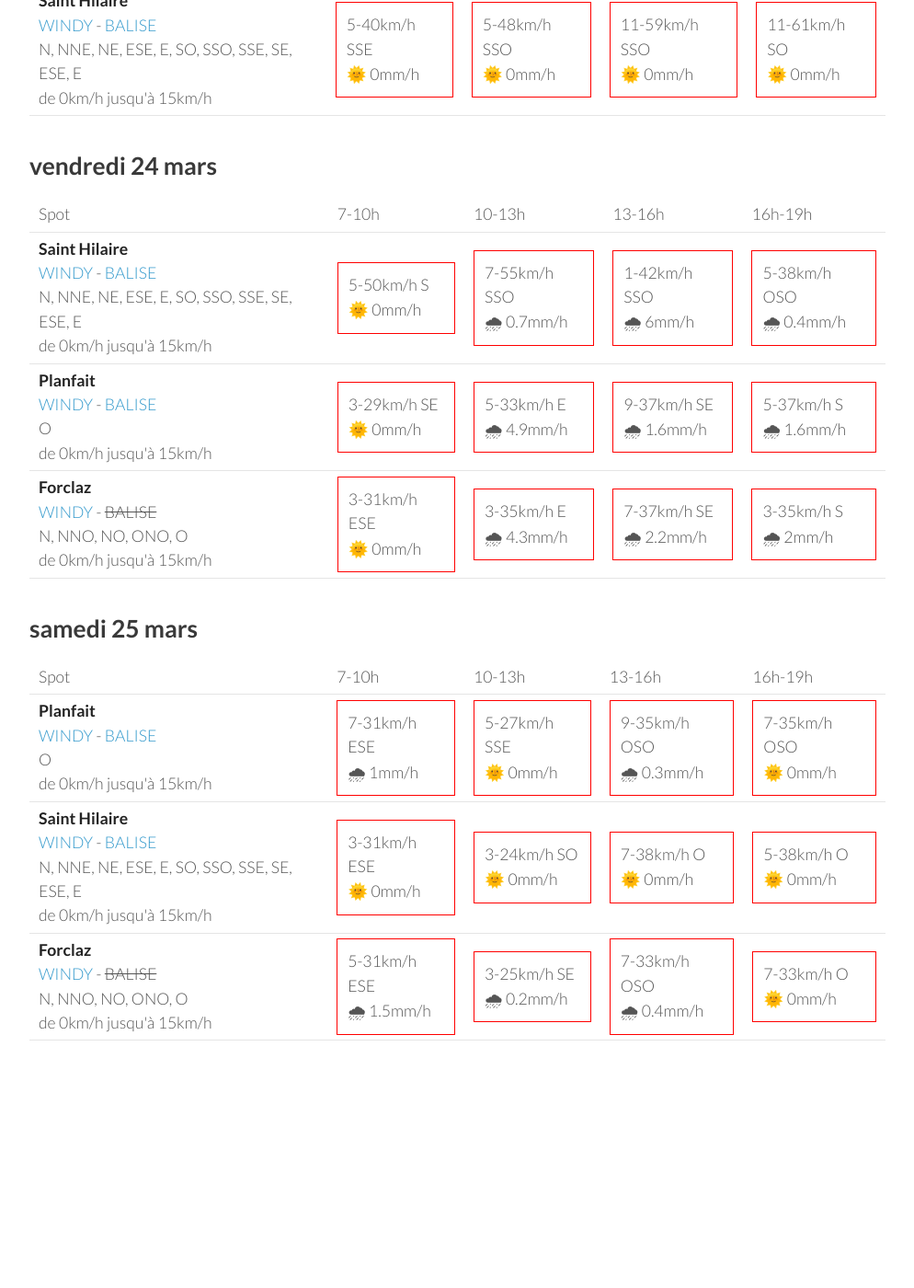
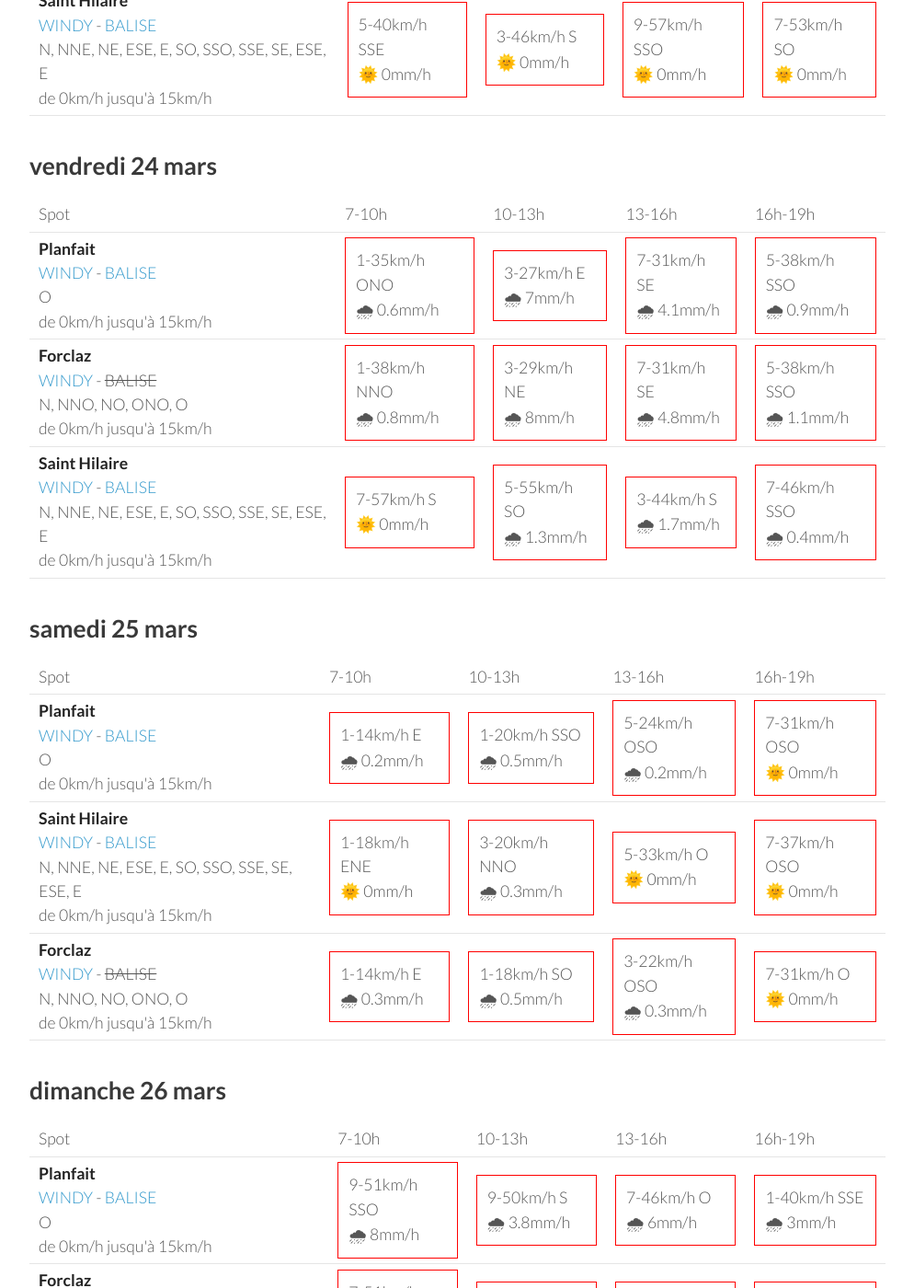
Before and after one commit to parapente-dans-le-nord/parapente-dans-le-nord.github.io, a Jekyll site: the page built from alpes_nord.markdown, in a window 1280 px wide and 1400 px high, scrolled down 1631 px. Shown: the whole window at 92% size, without its empty margins (26-1020 px from the left). Built offline with Jekyll 4.4.1, drawn with Linux system fonts in a browser that asks for light colours; before the commit the page ends 2890 px from its top, so only the background shows below that; some of the changed text lies outside the part shown.

Commit message:
update index.markdown

```diff
--- a/alpes_nord.markdown
+++ b/alpes_nord.markdown
@@ -7,7 +7,7 @@ title:  "Tous les spots"
 {: .links}
 
 # Prevision Windy, modèle Arome
-page mise à jour le mardi 21 mars 06:26
+page mise à jour le mardi 21 mars 10:26
 
 ## mardi 21 mars
 
@@ -116,20 +116,20 @@ page mise à jour le mardi 21 mars 06:26
 <tr>
         <td><strong>Planfait</strong><br><a href="https://windy.com/45.853/6.223?45.415,6.223,8">WINDY</a> - <span class=""><a href="https://www.openwindmap.org/PP496">BALISE</a> </span><br> <span class="vent-favorable">O</span><br><span class="force-vent">de 0km/h jusqu'à 15km/h</span> </td>
 
-            <td><div class="not-flyable"><p>5-24km/h ESE</p><p>🌞 0mm/h</p></div></td>
-            <td><div class="not-flyable"><p>5-29km/h SE</p><p>🌞 0mm/h</p></div></td>
-            <td><div class="not-flyable"><p>7-35km/h SO</p><p>🌞 0mm/h</p></div></td>
-            <td><div class="not-flyable"><p>7-35km/h O</p><p>🌞 0mm/h</p></div></td>
+            <td><div class="not-flyable"><p>5-29km/h ESE</p><p>🌞 0mm/h</p></div></td>
+            <td><div class="not-flyable"><p>3-27km/h SSE</p><p>🌞 0mm/h</p></div></td>
+            <td><div class="not-flyable"><p>3-33km/h SO</p><p>🌞 0mm/h</p></div></td>
+            <td><div class="not-flyable"><p>1-25km/h O</p><p>🌞 0mm/h</p></div></td>
 
 
     </tr>
 <tr>
         <td><strong>Forclaz</strong><br><a href="https://windy.com/45.814/6.247?45.375,6.246,8,m:eVwaglz">WINDY</a> - <span class="no-balise"> BALISE </span><br> <span class="vent-favorable">N, NNO, NO, ONO, O</span><br><span class="force-vent">de 0km/h jusqu'à 15km/h</span> </td>
 
-            <td><div class="not-flyable"><p>3-24km/h ESE</p><p>🌞 0mm/h</p></div></td>
-            <td><div class="not-flyable"><p>5-29km/h SE</p><p>🌞 0mm/h</p></div></td>
-            <td><div class="not-flyable"><p>7-37km/h SO</p><p>🌞 0mm/h</p></div></td>
-            <td><div class="not-flyable"><p>7-37km/h O</p><p>🌞 0mm/h</p></div></td>
+            <td><div class="not-flyable"><p>5-29km/h ESE</p><p>🌞 0mm/h</p></div></td>
+            <td><div class="not-flyable"><p>3-29km/h SE</p><p>🌞 0mm/h</p></div></td>
+            <td><div class="not-flyable"><p>3-33km/h SO</p><p>🌞 0mm/h</p></div></td>
+            <td><div class="not-flyable"><p>1-25km/h O</p><p>🌞 0mm/h</p></div></td>
 
 
     </tr>
@@ -137,9 +137,9 @@ page mise à jour le mardi 21 mars 06:26
         <td><strong>Saint Hilaire</strong><br><a href="https://windy.com/45.307/5.888?45.087,5.889,9,m:eUFagkX">WINDY</a> - <span class=""><a href="http://www.balisemeteo.com/balise.php?idBalise=61">BALISE</a> </span><br> <span class="vent-favorable">N, NNE, NE, ESE, E, SO, SSO, SSE, SE, ESE, E</span><br><span class="force-vent">de 0km/h jusqu'à 15km/h</span> </td>
 
             <td><div class="not-flyable"><p>5-40km/h SSE</p><p>🌞 0mm/h</p></div></td>
-            <td><div class="not-flyable"><p>5-48km/h SSO</p><p>🌞 0mm/h</p></div></td>
-            <td><div class="not-flyable"><p>11-59km/h SSO</p><p>🌞 0mm/h</p></div></td>
-            <td><div class="not-flyable"><p>11-61km/h SO</p><p>🌞 0mm/h</p></div></td>
+            <td><div class="not-flyable"><p>3-46km/h S</p><p>🌞 0mm/h</p></div></td>
+            <td><div class="not-flyable"><p>9-57km/h SSO</p><p>🌞 0mm/h</p></div></td>
+            <td><div class="not-flyable"><p>7-53km/h SO</p><p>🌞 0mm/h</p></div></td>
 
 
     </tr>
@@ -160,32 +160,32 @@ page mise à jour le mardi 21 mars 06:26
       <td>16h-19h</td>
     </tr>
 <tr>
-        <td><strong>Saint Hilaire</strong><br><a href="https://windy.com/45.307/5.888?45.087,5.889,9,m:eUFagkX">WINDY</a> - <span class=""><a href="http://www.balisemeteo.com/balise.php?idBalise=61">BALISE</a> </span><br> <span class="vent-favorable">N, NNE, NE, ESE, E, SO, SSO, SSE, SE, ESE, E</span><br><span class="force-vent">de 0km/h jusqu'à 15km/h</span> </td>
-
-            <td><div class="not-flyable"><p>5-50km/h S</p><p>🌞 0mm/h</p></div></td>
-            <td><div class="not-flyable"><p>7-55km/h SSO</p><p>🌧 0.7mm/h</p></div></td>
-            <td><div class="not-flyable"><p>1-42km/h SSO</p><p>🌧 6mm/h</p></div></td>
-            <td><div class="not-flyable"><p>5-38km/h OSO</p><p>🌧 0.4mm/h</p></div></td>
-
-
-    </tr>
-<tr>
         <td><strong>Planfait</strong><br><a href="https://windy.com/45.853/6.223?45.415,6.223,8">WINDY</a> - <span class=""><a href="https://www.openwindmap.org/PP496">BALISE</a> </span><br> <span class="vent-favorable">O</span><br><span class="force-vent">de 0km/h jusqu'à 15km/h</span> </td>
 
-            <td><div class="not-flyable"><p>3-29km/h SE</p><p>🌞 0mm/h</p></div></td>
-            <td><div class="not-flyable"><p>5-33km/h E</p><p>🌧 4.9mm/h</p></div></td>
-            <td><div class="not-flyable"><p>9-37km/h SE</p><p>🌧 1.6mm/h</p></div></td>
-            <td><div class="not-flyable"><p>5-37km/h S</p><p>🌧 1.6mm/h</p></div></td>
+            <td><div class="not-flyable"><p>1-35km/h ONO</p><p>🌧 0.6mm/h</p></div></td>
+            <td><div class="not-flyable"><p>3-27km/h E</p><p>🌧 7mm/h</p></div></td>
+            <td><div class="not-flyable"><p>7-31km/h SE</p><p>🌧 4.1mm/h</p></div></td>
+            <td><div class="not-flyable"><p>5-38km/h SSO</p><p>🌧 0.9mm/h</p></div></td>
 
 
     </tr>
 <tr>
         <td><strong>Forclaz</strong><br><a href="https://windy.com/45.814/6.247?45.375,6.246,8,m:eVwaglz">WINDY</a> - <span class="no-balise"> BALISE </span><br> <span class="vent-favorable">N, NNO, NO, ONO, O</span><br><span class="force-vent">de 0km/h jusqu'à 15km/h</span> </td>
 
-            <td><div class="not-flyable"><p>3-31km/h ESE</p><p>🌞 0mm/h</p></div></td>
-            <td><div class="not-flyable"><p>3-35km/h E</p><p>🌧 4.3mm/h</p></div></td>
-            <td><div class="not-flyable"><p>7-37km/h SE</p><p>🌧 2.2mm/h</p></div></td>
-            <td><div class="not-flyable"><p>3-35km/h S</p><p>🌧 2mm/h</p></div></td>
+            <td><div class="not-flyable"><p>1-38km/h NNO</p><p>🌧 0.8mm/h</p></div></td>
+            <td><div class="not-flyable"><p>3-29km/h NE</p><p>🌧 8mm/h</p></div></td>
+            <td><div class="not-flyable"><p>7-31km/h SE</p><p>🌧 4.8mm/h</p></div></td>
+            <td><div class="not-flyable"><p>5-38km/h SSO</p><p>🌧 1.1mm/h</p></div></td>
+
+
+    </tr>
+<tr>
+        <td><strong>Saint Hilaire</strong><br><a href="https://windy.com/45.307/5.888?45.087,5.889,9,m:eUFagkX">WINDY</a> - <span class=""><a href="http://www.balisemeteo.com/balise.php?idBalise=61">BALISE</a> </span><br> <span class="vent-favorable">N, NNE, NE, ESE, E, SO, SSO, SSE, SE, ESE, E</span><br><span class="force-vent">de 0km/h jusqu'à 15km/h</span> </td>
+
+            <td><div class="not-flyable"><p>7-57km/h S</p><p>🌞 0mm/h</p></div></td>
+            <td><div class="not-flyable"><p>5-55km/h SO</p><p>🌧 1.3mm/h</p></div></td>
+            <td><div class="not-flyable"><p>3-44km/h S</p><p>🌧 1.7mm/h</p></div></td>
+            <td><div class="not-flyable"><p>7-46km/h SSO</p><p>🌧 0.4mm/h</p></div></td>
 
 
     </tr>
@@ -208,30 +208,30 @@ page mise à jour le mardi 21 mars 06:26
 <tr>
         <td><strong>Planfait</strong><br><a href="https://windy.com/45.853/6.223?45.415,6.223,8">WINDY</a> - <span class=""><a href="https://www.openwindmap.org/PP496">BALISE</a> </span><br> <span class="vent-favorable">O</span><br><span class="force-vent">de 0km/h jusqu'à 15km/h</span> </td>
 
-            <td><div class="not-flyable"><p>7-31km/h ESE</p><p>🌧 1mm/h</p></div></td>
-            <td><div class="not-flyable"><p>5-27km/h SSE</p><p>🌞 0mm/h</p></div></td>
-            <td><div class="not-flyable"><p>9-35km/h OSO</p><p>🌧 0.3mm/h</p></div></td>
-            <td><div class="not-flyable"><p>7-35km/h OSO</p><p>🌞 0mm/h</p></div></td>
+            <td><div class="not-flyable"><p>1-14km/h E</p><p>🌧 0.2mm/h</p></div></td>
+            <td><div class="not-flyable"><p>1-20km/h SSO</p><p>🌧 0.5mm/h</p></div></td>
+            <td><div class="not-flyable"><p>5-24km/h OSO</p><p>🌧 0.2mm/h</p></div></td>
+            <td><div class="not-flyable"><p>7-31km/h OSO</p><p>🌞 0mm/h</p></div></td>
 
 
     </tr>
 <tr>
         <td><strong>Saint Hilaire</strong><br><a href="https://windy.com/45.307/5.888?45.087,5.889,9,m:eUFagkX">WINDY</a> - <span class=""><a href="http://www.balisemeteo.com/balise.php?idBalise=61">BALISE</a> </span><br> <span class="vent-favorable">N, NNE, NE, ESE, E, SO, SSO, SSE, SE, ESE, E</span><br><span class="force-vent">de 0km/h jusqu'à 15km/h</span> </td>
 
-            <td><div class="not-flyable"><p>3-31km/h ESE</p><p>🌞 0mm/h</p></div></td>
-            <td><div class="not-flyable"><p>3-24km/h SO</p><p>🌞 0mm/h</p></div></td>
-            <td><div class="not-flyable"><p>7-38km/h O</p><p>🌞 0mm/h</p></div></td>
-            <td><div class="not-flyable"><p>5-38km/h O</p><p>🌞 0mm/h</p></div></td>
+            <td><div class="not-flyable"><p>1-18km/h ENE</p><p>🌞 0mm/h</p></div></td>
+            <td><div class="not-flyable"><p>3-20km/h NNO</p><p>🌧 0.3mm/h</p></div></td>
+            <td><div class="not-flyable"><p>5-33km/h O</p><p>🌞 0mm/h</p></div></td>
+            <td><div class="not-flyable"><p>7-37km/h OSO</p><p>🌞 0mm/h</p></div></td>
 
 
     </tr>
 <tr>
         <td><strong>Forclaz</strong><br><a href="https://windy.com/45.814/6.247?45.375,6.246,8,m:eVwaglz">WINDY</a> - <span class="no-balise"> BALISE </span><br> <span class="vent-favorable">N, NNO, NO, ONO, O</span><br><span class="force-vent">de 0km/h jusqu'à 15km/h</span> </td>
 
-            <td><div class="not-flyable"><p>5-31km/h ESE</p><p>🌧 1.5mm/h</p></div></td>
-            <td><div class="not-flyable"><p>3-25km/h SE</p><p>🌧 0.2mm/h</p></div></td>
-            <td><div class="not-flyable"><p>7-33km/h OSO</p><p>🌧 0.4mm/h</p></div></td>
-            <td><div class="not-flyable"><p>7-33km/h O</p><p>🌞 0mm/h</p></div></td>
+            <td><div class="not-flyable"><p>1-14km/h E</p><p>🌧 0.3mm/h</p></div></td>
+            <td><div class="not-flyable"><p>1-18km/h SO</p><p>🌧 0.5mm/h</p></div></td>
+            <td><div class="not-flyable"><p>3-22km/h OSO</p><p>🌧 0.3mm/h</p></div></td>
+            <td><div class="not-flyable"><p>7-31km/h O</p><p>🌞 0mm/h</p></div></td>
 
 
     </tr>
@@ -239,3 +239,49 @@ page mise à jour le mardi 21 mars 06:26
 </tbody>
 </table>
 {:/}
+## dimanche 26 mars
+
+{::nomarkdown}
+<table>
+  <tbody>
+    <tr>
+      <td>Spot</td>
+      <td>7-10h</td>
+      <td>10-13h</td>
+      <td>13-16h</td>
+      <td>16h-19h</td>
+    </tr>
+<tr>
+        <td><strong>Planfait</strong><br><a href="https://windy.com/45.853/6.223?45.415,6.223,8">WINDY</a> - <span class=""><a href="https://www.openwindmap.org/PP496">BALISE</a> </span><br> <span class="vent-favorable">O</span><br><span class="force-vent">de 0km/h jusqu'à 15km/h</span> </td>
+
+            <td><div class="not-flyable"><p>9-51km/h SSO</p><p>🌧 8mm/h</p></div></td>
+            <td><div class="not-flyable"><p>9-50km/h S</p><p>🌧 3.8mm/h</p></div></td>
+            <td><div class="not-flyable"><p>7-46km/h O</p><p>🌧 6mm/h</p></div></td>
+            <td><div class="not-flyable"><p>1-40km/h SSE</p><p>🌧 3mm/h</p></div></td>
+
+
+    </tr>
+<tr>
+        <td><strong>Forclaz</strong><br><a href="https://windy.com/45.814/6.247?45.375,6.246,8,m:eVwaglz">WINDY</a> - <span class="no-balise"> BALISE </span><br> <span class="vent-favorable">N, NNO, NO, ONO, O</span><br><span class="force-vent">de 0km/h jusqu'à 15km/h</span> </td>
+
+            <td><div class="not-flyable"><p>7-51km/h SSO</p><p>🌧 9mm/h</p></div></td>
+            <td><div class="not-flyable"><p>7-48km/h S</p><p>🌧 4mm/h</p></div></td>
+            <td><div class="not-flyable"><p>5-46km/h O</p><p>🌧 5mm/h</p></div></td>
+            <td><div class="not-flyable"><p>1-40km/h S</p><p>🌧 3.4mm/h</p></div></td>
+
+
+    </tr>
+<tr>
+        <td><strong>Saint Hilaire</strong><br><a href="https://windy.com/45.307/5.888?45.087,5.889,9,m:eUFagkX">WINDY</a> - <span class=""><a href="http://www.balisemeteo.com/balise.php?idBalise=61">BALISE</a> </span><br> <span class="vent-favorable">N, NNE, NE, ESE, E, SO, SSO, SSE, SE, ESE, E</span><br><span class="force-vent">de 0km/h jusqu'à 15km/h</span> </td>
+
+            <td><div class="not-flyable"><p>3-59km/h SSO</p><p>🌧 5mm/h</p></div></td>
+            <td><div class="not-flyable"><p>7-53km/h SSO</p><p>🌧 1.9mm/h</p></div></td>
+            <td><div class="not-flyable"><p>1-57km/h SSO</p><p>🌧 2.4mm/h</p></div></td>
+            <td><div class="not-flyable"><p>1-44km/h ENE</p><p>🌧 3.9mm/h</p></div></td>
+
+
+    </tr>
+
+</tbody>
+</table>
+{:/}
```
